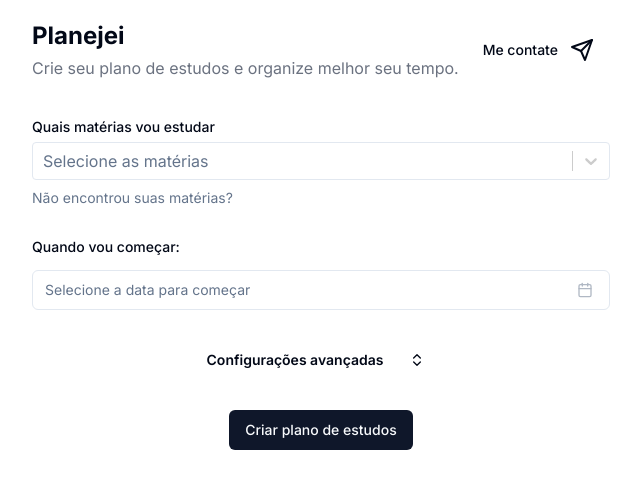
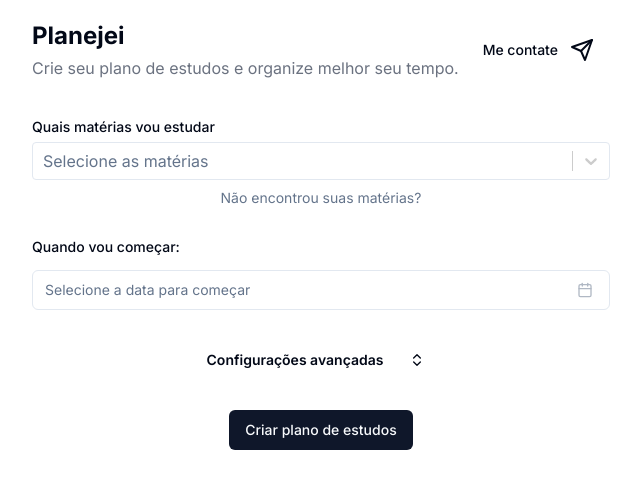
Before and after one commit to isaacbatst/study-plan-generator, a Next.js app: page / in a window 1280 px wide. Shown: the top 488 px of the page, without its empty margins (319-960 px from the left). Built offline with nearby package versions, Linux system fonts and the light colour scheme.

Commit message:
:bug: Replace tooltip for popover

```diff
--- a/src/components/CreatePlanningForm/CreatePlanningFormSubjectSelect.tsx
+++ b/src/components/CreatePlanningForm/CreatePlanningFormSubjectSelect.tsx
@@ -5,6 +5,7 @@ import { CreatePlanningFormField } from './CreatePlanningFormSchema'
 import { FormDescription, FormItem, FormLabel, FormMessage } from '../ui/form'
 import { Tooltip, TooltipContent, TooltipProvider, TooltipTrigger } from '../ui/tooltip'
 import { Button } from '../ui/button'
+import { Popover, PopoverContent, PopoverTrigger } from '../ui/popover'
 
 type Props = {
   subjects: SubjectJSON[]
@@ -34,20 +35,18 @@ const CreatePlanningFormSubjectSelect = ({subjects, field}: Props) => {
           }),
         }}
       />
-      <TooltipProvider>
-        <Tooltip >
-          <TooltipTrigger asChild>
-            <FormDescription>
-              Não encontrou suas matérias?
-            </FormDescription>
-          </TooltipTrigger>
-          <TooltipContent>
-            <a className='underline' href="mailto:isaacbatst@gmail.com">
-              Me mande um email
-            </a>
-          </TooltipContent>
-        </Tooltip>
-      </TooltipProvider>
+      <Popover>
+        <PopoverTrigger>
+          <FormDescription>
+            Não encontrou suas matérias?
+          </FormDescription>
+        </PopoverTrigger>
+        <PopoverContent className='flex p-0'>
+          <a className='text-center hover:underline flex-1 py-3' href="mailto:isaacbatst@gmail.com">
+            Me mande um email
+          </a>
+        </PopoverContent>
+      </Popover>
       <FormMessage />
     </FormItem>
   )
```
